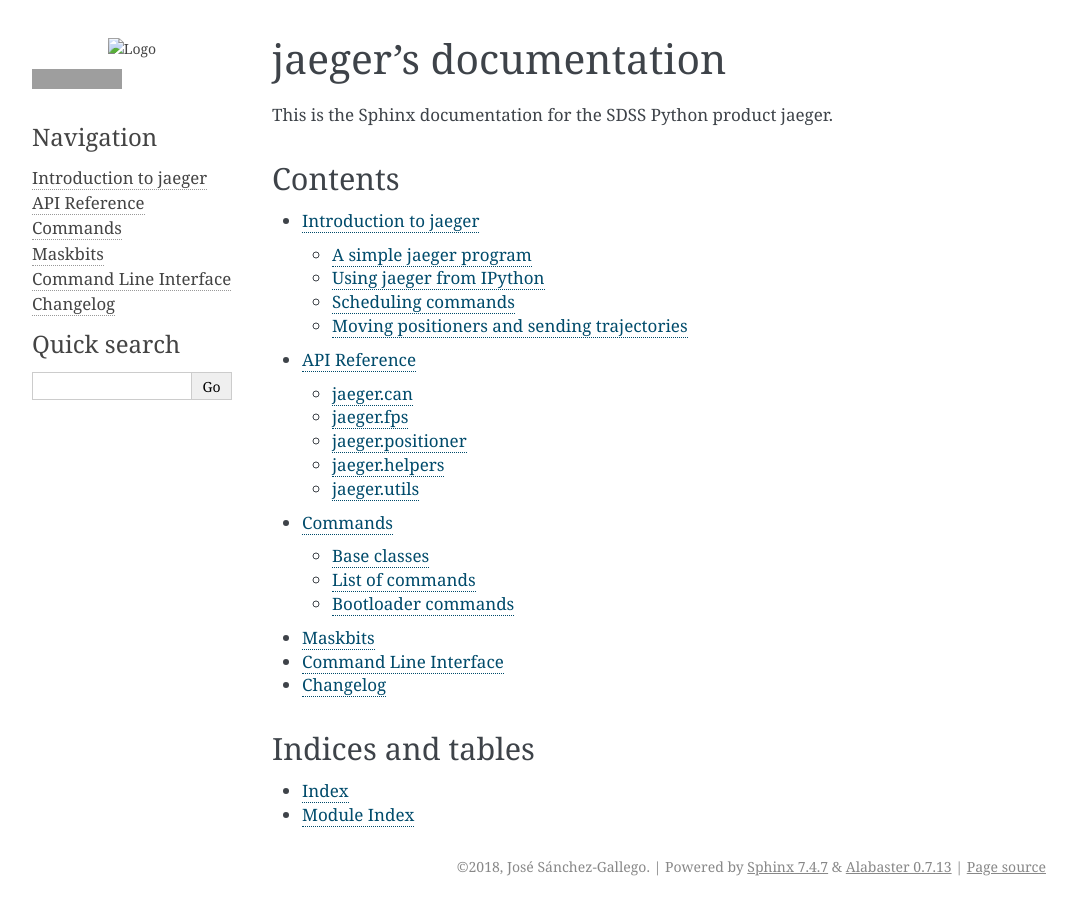
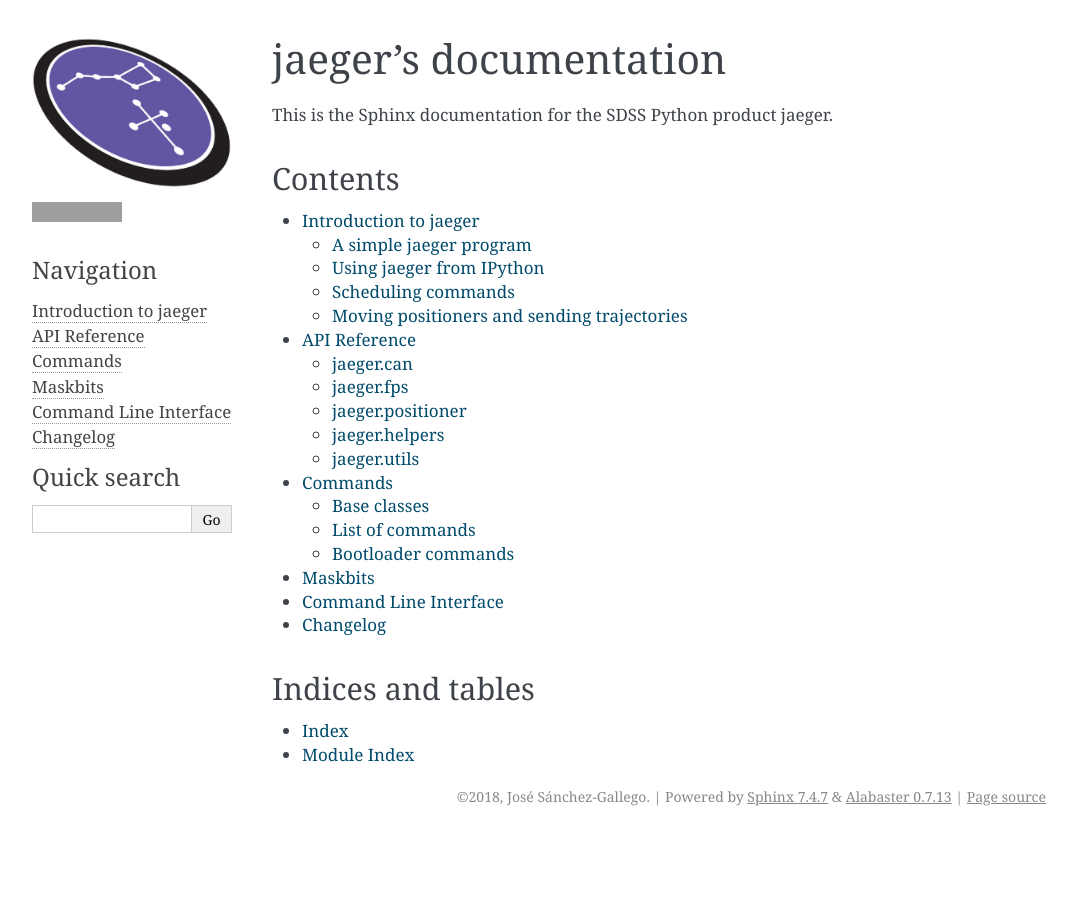
Before and after one commit to sdss/jaeger, a Sphinx documentation site: the page built from docs/sphinx/index.rst, in a window 1280 px wide. Shown: the whole page, without its empty margins (106-1183 px from the left). Built offline with Sphinx 7.4.7, drawn with Linux system fonts in a browser that asks for light colours; the version number is read from the project's files by our own code; grey boxes are pictures that could not be loaded.

Commit message:
Allow to also build with _static locally

```diff
--- a/docs/sphinx/conf.py
+++ b/docs/sphinx/conf.py
@@ -7,7 +7,7 @@
 # @License: BSD 3-clause (http://www.opensource.org/licenses/BSD-3-Clause)
 #
 # @Last modified by: José Sánchez-Gallego (gallegoj@uw.edu)
-# @Last modified time: 2018-10-11 11:49:41
+# @Last modified time: 2018-10-11 12:02:10
 
 import os
 import shutil
@@ -29,6 +29,10 @@
 open(os.path.join(tempdir, 'jaegercli', '__init__.py'), 'w')
 
 sys.path.insert(0, os.path.join(tempdir, 'jaegercli'))
+
+# Are we building in RTD?
+on_rtd = os.environ.get('READTHEDOCS') == 'True'
+
 
 # matplotlib.use('agg')
 
@@ -156,7 +160,12 @@
 # Add any paths that contain custom static files (such as style sheets) here,
 # relative to this directory. They are copied after the builtin static files,
 # so a file named "default.css" will overwrite the builtin "default.css".
-html_static_path = []
+
+# See https://github.com/rtfd/readthedocs.org/issues/1776 for why we do this
+if on_rtd:
+    html_static_path = []
+else:
+    html_static_path = ['_static']
 
 # Sidebar templates
 html_sidebars = {
```
